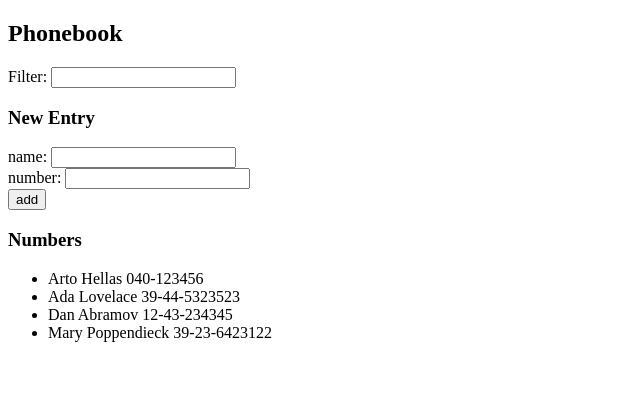
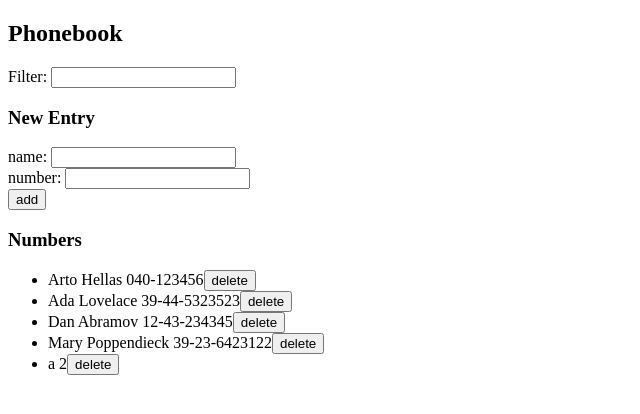
Before and after one commit to Raybis02/Fullstack-Submissions, a React (Vite) app in the folder part2/phonebook/: page / in a window 1280 px wide. Shown: the top 414 px of the page, without its empty margins (0-640 px from the left). Built offline with nearby package versions, Linux system fonts and the light colour scheme; data requests are answered from the project's data file.

Commit message:
completed 2.14 and 2.15

```diff
--- a/part2/phonebook/db.json
+++ b/part2/phonebook/db.json
@@ -19,6 +19,11 @@
       "name": "Mary Poppendieck",
       "number": "39-23-6423122",
       "id": "4"
+    },
+    {
+      "id": "4773",
+      "name": "a",
+      "number": "2"
     }
   ]
 }
--- a/part2/phonebook/src/App.jsx
+++ b/part2/phonebook/src/App.jsx
@@ -31,6 +31,20 @@ const App = () => {
       setFilterActive(true)
   }
 
+  const handleDelete = (person) => {
+    if (window.confirm(`Do you really want to delete ${person.name}'s entry`)) {
+      personService
+        .deleteEntry(person.id)
+        .catch(error => {
+          alert(
+            `the entry for ${person.name} has already been deleted`
+          )
+          setPersons(persons.filter(deleted => deleted.id !== person.id))
+        })
+      setPersons(persons.filter(deleted => deleted.id !== person.id))
+    }
+  }
+
   const hook = () => {
     personService
       .getAll()
@@ -54,11 +68,14 @@ const App = () => {
     }
     let duplicateEntry = false
     let duplicateNumber = false
+    let differentNumber = false
     persons.map(person => {
       if (person.name === newName && person.number === newNumber) {
         duplicateEntry = true
       } else if (person.name !== newName && person.number === newNumber) {
         duplicateNumber = true
+      } else if (person.name === newName && person.number !== newNumber) {
+        differentNumber = true
       }
     })
 
@@ -67,6 +84,18 @@ const App = () => {
     } else if (duplicateNumber) {
       const dupe = persons.find((element) => element.number === newNumber)
       window.alert(`The number ${newNumber} is already used by ${dupe.name}`)
+    } else if (differentNumber) {
+      if (window.confirm(`${newName} is already added to phonebook, replace the old number with a new one`)) {
+        const entry = persons.find(person => person.name === newName)
+        const updatedEntry = { ...entry, number: newNumber }
+        personService
+          .update(entry.id, updatedEntry)
+          .then(updatedPersons => {
+            setPersons(persons.map(person => person.id === entry.id ? updatedPersons : person))
+            setNewName('')
+            setNewNumber('')
+          })
+      }
     }
 
     else {
@@ -77,7 +106,6 @@ const App = () => {
           setNewName('')
           setNewNumber('')
         })
-
     }
   }
 
@@ -91,7 +119,7 @@ const App = () => {
       <PersonForm name={newName} number={newNumber} nameHandler={handleNameChange}
         numberHandler={handleNumberChange} Submit={addPerson} />
       <h3>Numbers</h3>
-      <Persons persons={appliedFilter} />
+      <Persons persons={appliedFilter} handleDelete={handleDelete} />
     </div>
   )
 }
--- a/part2/phonebook/src/components/Person.jsx
+++ b/part2/phonebook/src/components/Person.jsx
@@ -1,6 +1,10 @@
-const Person = ({ person }) => {
-    return (
-      <li>{person.name} {person.number} </li>
-    )
-  }
-  export default Person
+
+
+const Person = ({ person, handleDelete }) => {
+  return (
+    <li>{person.name} {person.number}
+      <button onClick={() => handleDelete(person)}>delete</button>
+    </li>
+  )
+}
+export default Person
--- a/part2/phonebook/src/components/Persons.jsx
+++ b/part2/phonebook/src/components/Persons.jsx
@@ -1,11 +1,11 @@
 import Person from './Person'
 
-const Persons = ({ persons }) => {
+const Persons = ({ persons, handleDelete }) => {
     return(
         <div>
         <ul>
             {persons.map(person =>
-                <Person person={person} key={person.id} />
+                <Person person={person} key={person.id} handleDelete={handleDelete} />
             )}
         </ul>
     </div>
--- a/part2/phonebook/src/services/persons.js
+++ b/part2/phonebook/src/services/persons.js
@@ -16,4 +16,9 @@ const update = (id, newObject) => {
     return request.then(response => response.data)
 }
 
-export default{ getAll, create, update }
+const deleteEntry = (id) => {
+    const request = axios.delete(`${baseUrl}/${id}`)
+    return request.then(response => response.data)
+}
+
+export default{ getAll, create, update, deleteEntry }
```
